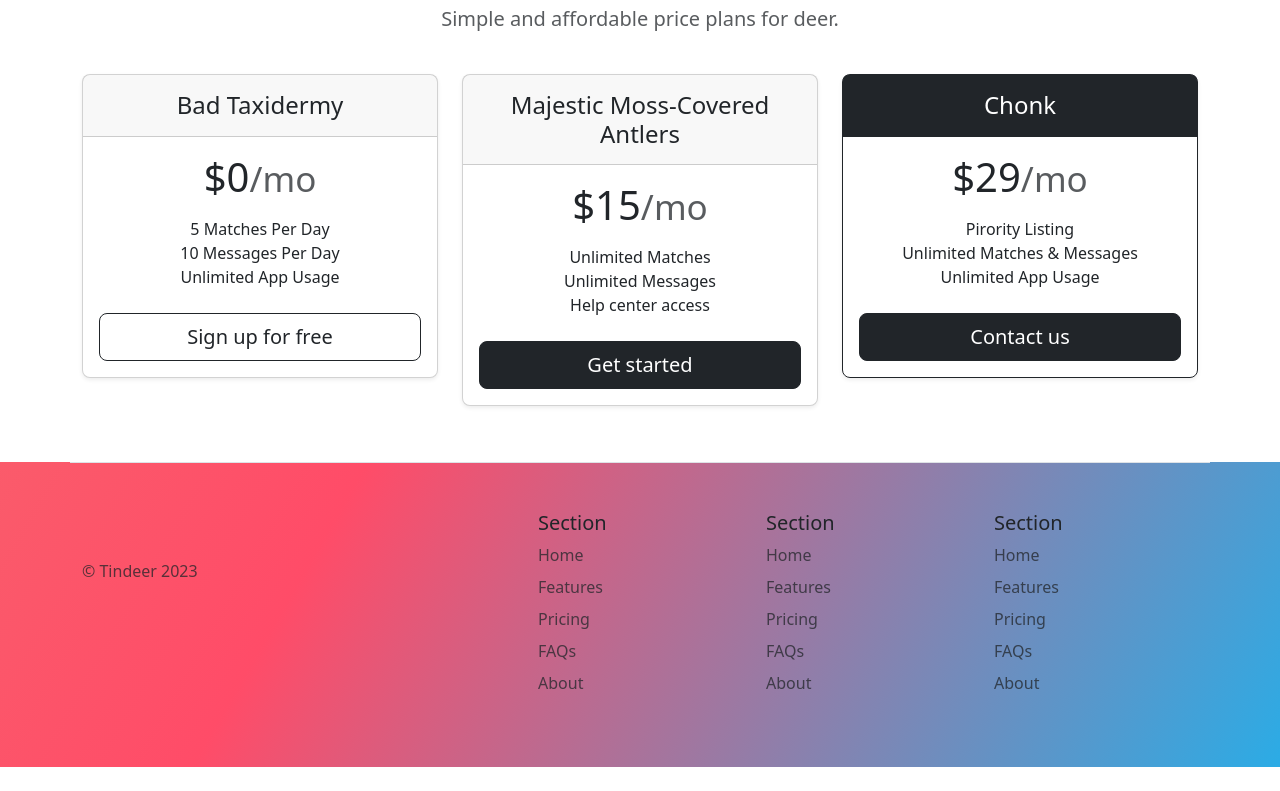
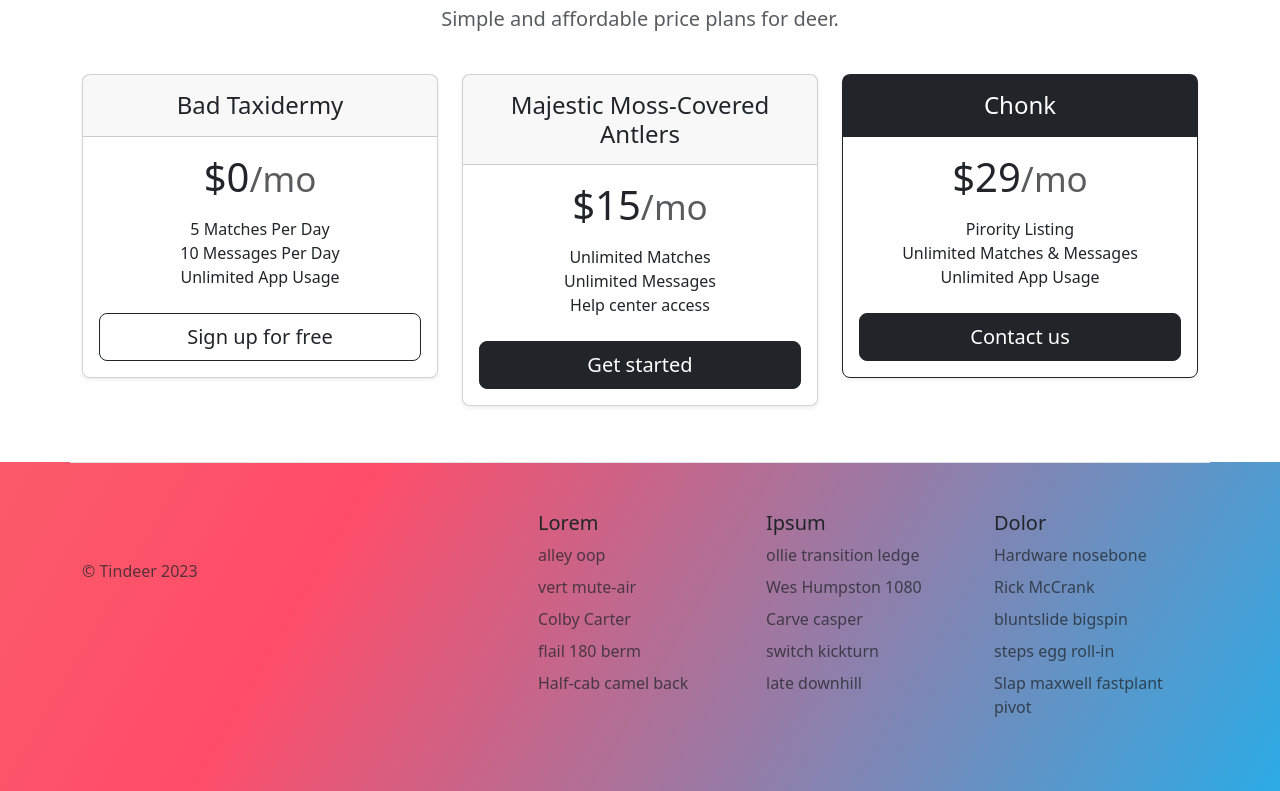
Before and after one commit to Ragi42/Tindeer, a plain HTML site: page index.html in a window 1280 px wide. Shown: the part 1691-2482 px from the top of the page. Before the commit the page ends 2458 px from the top, so only its background shows below. Drawn offline with nearby package versions, Linux system fonts and the light colour scheme.

Commit message:
Add files via upload

```diff
--- a/index.html
+++ b/index.html
@@ -233,35 +233,35 @@
         </div>
 
         <div class="col mb-3">
-          <h5>Section</h5>
+          <h5>Lorem</h5>
           <ul class="nav flex-column">
-            <li class="nav-item mb-2"><a href="#" class="nav-link p-0 text-body-secondary">Home</a></li>
-            <li class="nav-item mb-2"><a href="#" class="nav-link p-0 text-body-secondary">Features</a></li>
-            <li class="nav-item mb-2"><a href="#" class="nav-link p-0 text-body-secondary">Pricing</a></li>
-            <li class="nav-item mb-2"><a href="#" class="nav-link p-0 text-body-secondary">FAQs</a></li>
-            <li class="nav-item mb-2"><a href="#" class="nav-link p-0 text-body-secondary">About</a></li>
+            <li class="nav-item mb-2"><a href="#" class="nav-link p-0 text-body-secondary">alley oop</a></li>
+            <li class="nav-item mb-2"><a href="#" class="nav-link p-0 text-body-secondary">vert mute-air</a></li>
+            <li class="nav-item mb-2"><a href="#" class="nav-link p-0 text-body-secondary">Colby Carter</a></li>
+            <li class="nav-item mb-2"><a href="#" class="nav-link p-0 text-body-secondary">flail 180 berm</a></li>
+            <li class="nav-item mb-2"><a href="#" class="nav-link p-0 text-body-secondary">Half-cab camel back</a></li>
           </ul>
         </div>
 
         <div class="col mb-3">
-          <h5>Section</h5>
+          <h5>Ipsum</h5>
           <ul class="nav flex-column">
-            <li class="nav-item mb-2"><a href="#" class="nav-link p-0 text-body-secondary">Home</a></li>
-            <li class="nav-item mb-2"><a href="#" class="nav-link p-0 text-body-secondary">Features</a></li>
-            <li class="nav-item mb-2"><a href="#" class="nav-link p-0 text-body-secondary">Pricing</a></li>
-            <li class="nav-item mb-2"><a href="#" class="nav-link p-0 text-body-secondary">FAQs</a></li>
-            <li class="nav-item mb-2"><a href="#" class="nav-link p-0 text-body-secondary">About</a></li>
+            <li class="nav-item mb-2"><a href="#" class="nav-link p-0 text-body-secondary">ollie transition ledge</a></li>
+            <li class="nav-item mb-2"><a href="#" class="nav-link p-0 text-body-secondary">Wes Humpston 1080</a></li>
+            <li class="nav-item mb-2"><a href="#" class="nav-link p-0 text-body-secondary">Carve casper</a></li>
+            <li class="nav-item mb-2"><a href="#" class="nav-link p-0 text-body-secondary">switch kickturn</a></li>
+            <li class="nav-item mb-2"><a href="#" class="nav-link p-0 text-body-secondary">late downhill</a></li>
           </ul>
         </div>
 
         <div class="col mb-3">
-          <h5>Section</h5>
+          <h5>Dolor</h5>
           <ul class="nav flex-column">
-            <li class="nav-item mb-2"><a href="#" class="nav-link p-0 text-body-secondary">Home</a></li>
-            <li class="nav-item mb-2"><a href="#" class="nav-link p-0 text-body-secondary">Features</a></li>
-            <li class="nav-item mb-2"><a href="#" class="nav-link p-0 text-body-secondary">Pricing</a></li>
-            <li class="nav-item mb-2"><a href="#" class="nav-link p-0 text-body-secondary">FAQs</a></li>
-            <li class="nav-item mb-2"><a href="#" class="nav-link p-0 text-body-secondary">About</a></li>
+            <li class="nav-item mb-2"><a href="#" class="nav-link p-0 text-body-secondary">Hardware nosebone</a></li>
+            <li class="nav-item mb-2"><a href="#" class="nav-link p-0 text-body-secondary">Rick McCrank</a></li>
+            <li class="nav-item mb-2"><a href="#" class="nav-link p-0 text-body-secondary">bluntslide bigspin</a></li>
+            <li class="nav-item mb-2"><a href="#" class="nav-link p-0 text-body-secondary">steps egg roll-in</a></li>
+            <li class="nav-item mb-2"><a href="#" class="nav-link p-0 text-body-secondary">Slap maxwell fastplant pivot</a></li>
           </ul>
         </div>
       </footer>
```
